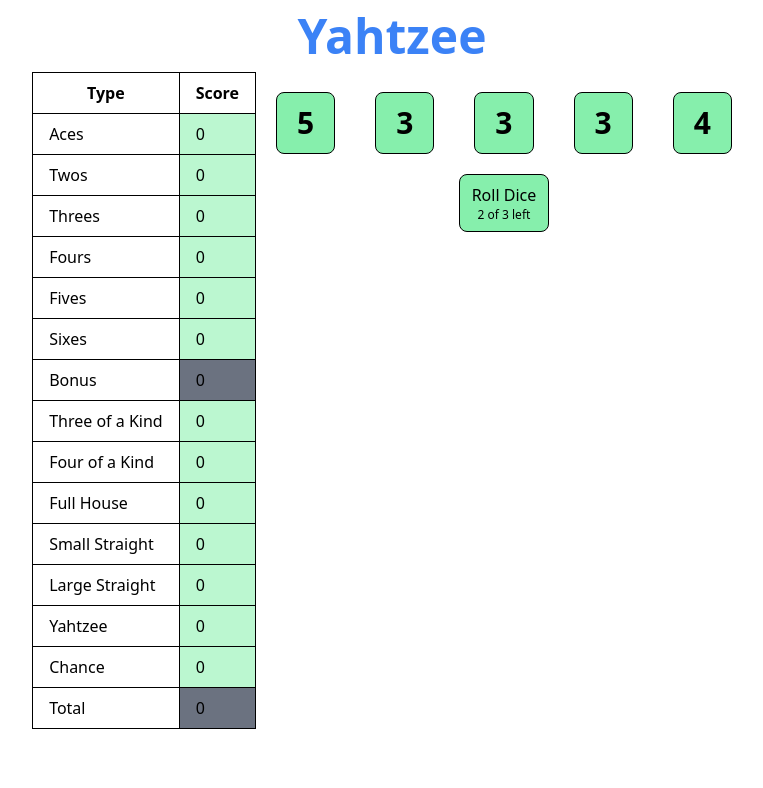
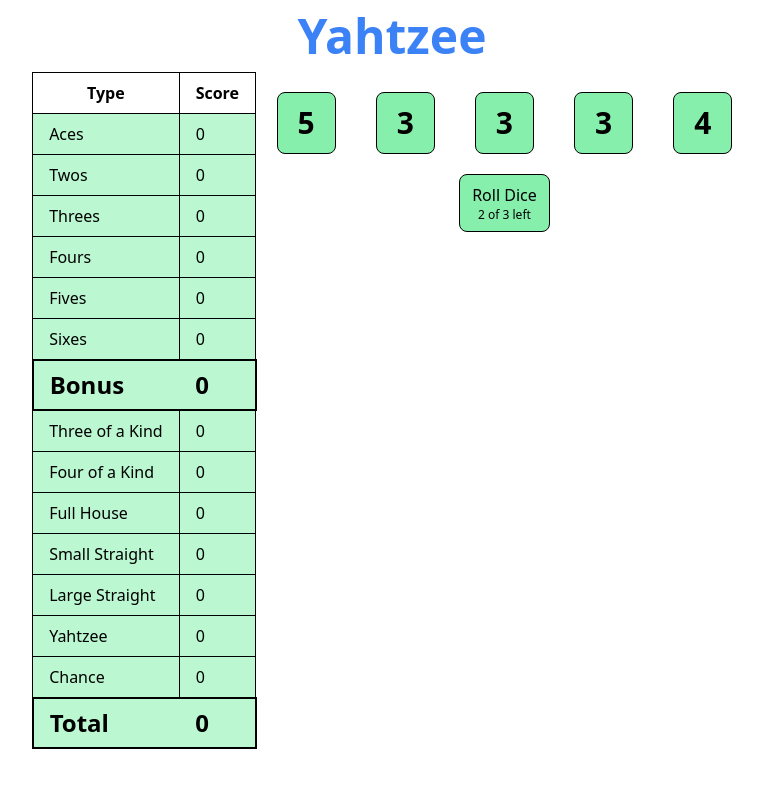
Before and after one commit to Thomas-Osborne/yahtzee, a React (Vite) app in the folder frontend/: page / in a window 1280 px wide. Shown: the top 788 px of the page, without its empty margins (248-1011 px from the left). Built offline with nearby package versions, Linux system fonts and the light colour scheme.

Commit message:
Styled the scoring chart further

```diff
--- a/frontend/src/App.jsx
+++ b/frontend/src/App.jsx
@@ -17,90 +17,105 @@
   const [rows, setRows] = useState([
     {
       name: 'Aces',
+      isCategory: true,
       isDisabled: false,
       scoringFunction: () => scoreDigits(1),
       score: 0,
     },
     {
       name: 'Twos',
+      isCategory: true,
       isDisabled: false,
       scoringFunction: () => scoreDigits(2),
       score: 0,
     },
     {
       name: 'Threes',
+      isCategory: true,
       isDisabled: false,
       scoringFunction: () => scoreDigits(3),
       score: 0,
     },
     {
       name: 'Fours',
+      isCategory: true,
       isDisabled: false,
       scoringFunction: () => scoreDigits(4),
       score: 0,
     },
     {
       name: 'Fives',
+      isCategory: true,
       isDisabled: false,
       scoringFunction: () => scoreDigits(5),
       score: 0,
     },
     {
       name: 'Sixes',
+      isCategory: true,
       isDisabled: false,
       scoringFunction: () => scoreDigits(6),
       score: 0,
     },
     {
       name: 'Bonus',
+      isCategory: false,
       isDisabled: true,
       scoringFunction: null,
       score: 0,
     },
     {
       name: 'Three of a Kind',
+      isCategory: true,
       isDisabled: false,
       scoringFunction: () => scoreOfAKind(3, scoreSum(dice)),
       score: 0,
     },
     {
       name: 'Four of a Kind',
+      isCategory: true,
       isDisabled: false,
       scoringFunction: () => scoreOfAKind(4, scoreSum(dice)),
       score: 0,
     },
     {
       name: 'Full House',
+      isCategory: true,
       isDisabled: false,
       scoringFunction: () => scoreFullHouse(3, 2, 25),
       score: 0,
     },
     {
       name: 'Small Straight',
+      isCategory: true,
       isDisabled: false,
       scoringFunction: () => scoreStraight(4, 30),
       score: 0,
     },
     {
       name: 'Large Straight',
+      isCategory: true,
       isDisabled: false,
       scoringFunction: () => scoreStraight(5, 40),
       score: 0,
     },
     {
       name: 'Yahtzee',
+      isCategory: true,
       isDisabled: false,
       scoringFunction: () => scoreOfAKind(4, 50), // Yahtzee scores 50 points
       score: 0,
     },
     {
       name: 'Chance',
+      isCategory: true,
       isDisabled: false,
       scoringFunction: () => scoreSum(dice),
       score: 0,
     },
     {
       name: 'Total',
+      isCategory: false,
       isDisabled: true,
       scoringFunction: null,
       score: 0,
--- a/frontend/src/components/ScoringChart.jsx
+++ b/frontend/src/components/ScoringChart.jsx
@@ -2,8 +2,20 @@
 
   const rowElements = props.rows.map(row => (
     <tr key={row.name}>
-      <td className="border border-black px-4 py-2">{row.name}</td>
-      <td className={`border border-black px-4 py-2 ${row.isDisabled ? 'bg-gray-500' : 'bg-green-200'}`}>
+      <td className={
+        `px-4 py-2 border-black px-4 py-2
+         ${row.isCategory && row.isDisabled ? 'bg-gray-500' : 'bg-green-200'}
+         ${row.isCategory ? 'border border-solid' : ' border-y-2 border-l-2 bg-blue-300 text-2xl font-semibold'}
+         `}
+      >
+        {row.name}
+      </td>
+      <td className={
+        `px-4 py-2 border-black px-4 py-2
+         ${row.isCategory && row.isDisabled ? 'bg-gray-500' : 'bg-green-200'}
+         ${row.isCategory ? 'border border-solid' : ' border-y-2 border-r-2 bg-blue-300 text-2xl font-semibold'}
+         `}
+      >
         <button
           disabled={row.isDisabled}
           onClick={() => props.chooseCategory(row)}
```
